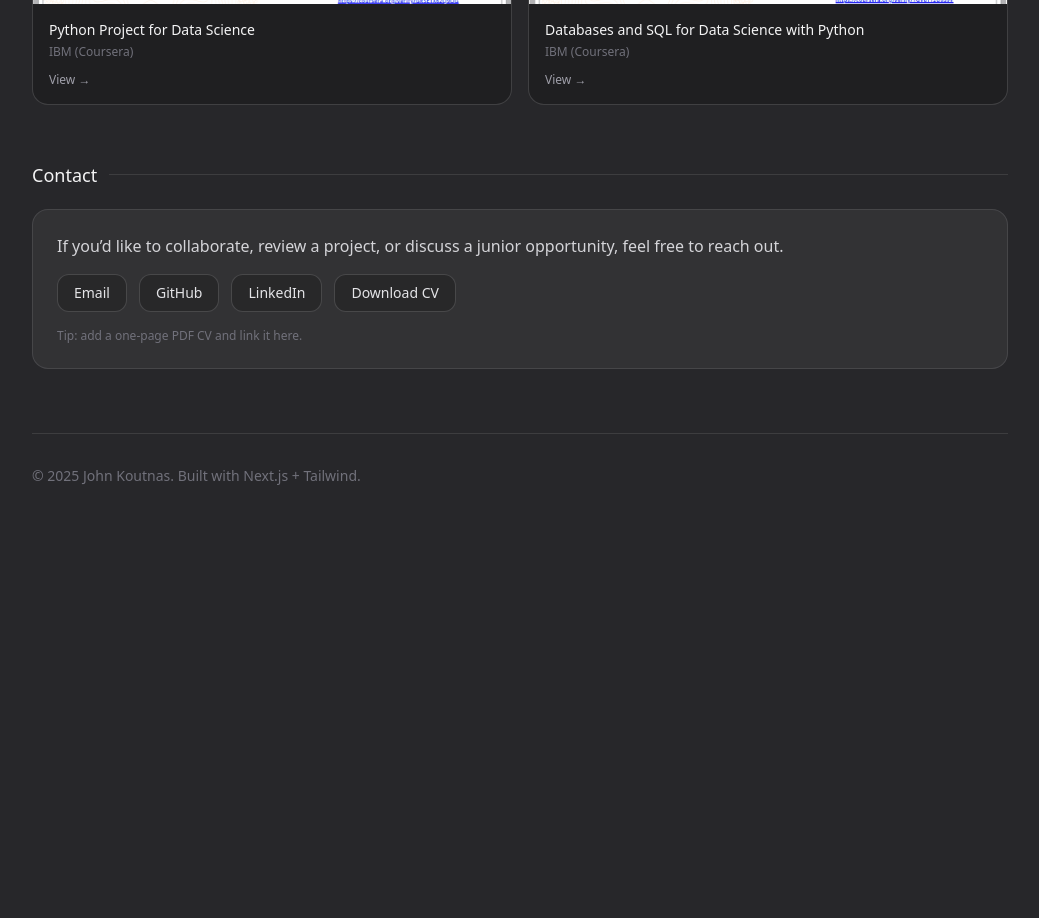
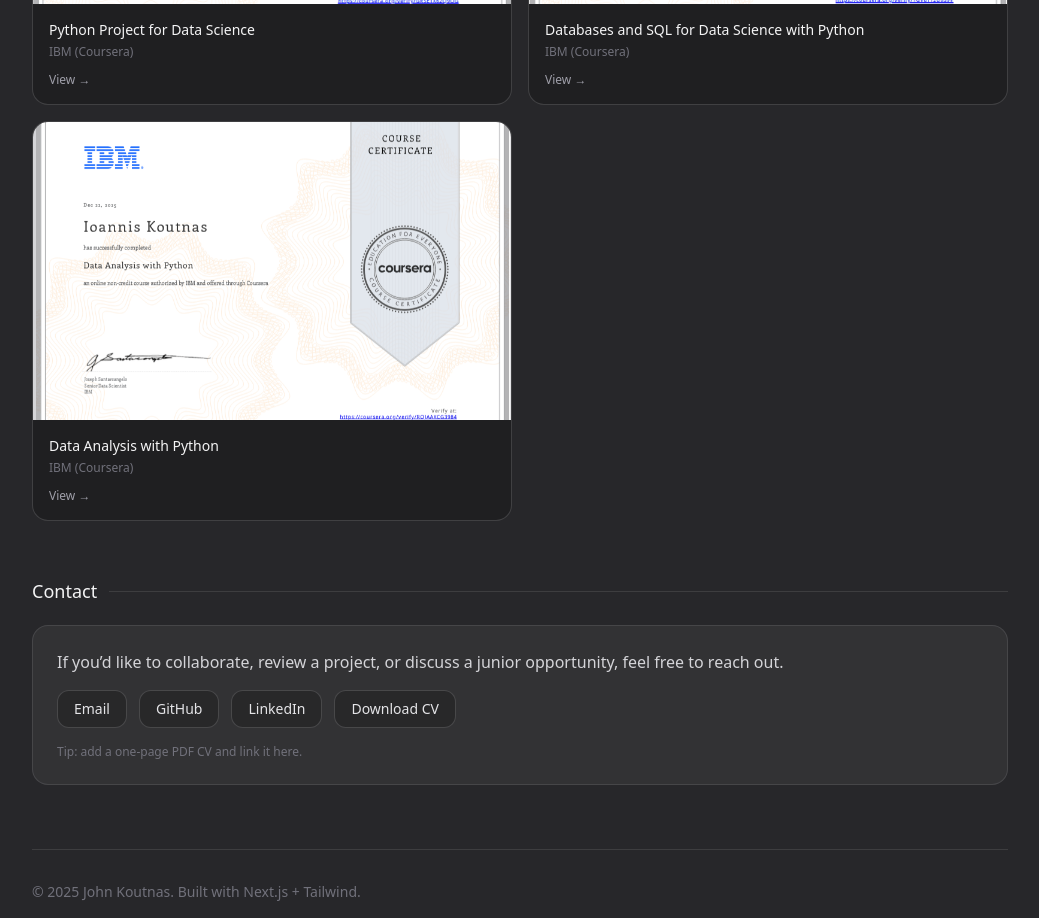
Before and after one commit to IoannisKoutnas/john-koutnas-portfolio, a Next.js app: page / in a window 1280 px wide. Shown: the part 3820-4738 px from the top of the page, without its empty margins (120-1159 px from the left). Before the commit the page ends 4362 px from the top, so only its background shows below. Built offline with nearby package versions, Linux system fonts and the light colour scheme.

Commit message:
Update portfolio layout and styling

```diff
--- a/src/sections/CertificationsSection.tsx
+++ b/src/sections/CertificationsSection.tsx
@@ -32,6 +32,11 @@
     issuer: "IBM (Coursera)",
     image: "/certificates/databases-and-sql-for-data-science-with-python.png",
   },
+  {
+    title: "Data Analysis with Python",
+    issuer: "IBM (Coursera)",
+    image: "/certificates/data_analysis_with_python.png",
+  }
 ];
 
 export default function CertificationsSection() {
```
Also changed, not shown: public/certificates/data_analysis_with_python.png (added).
